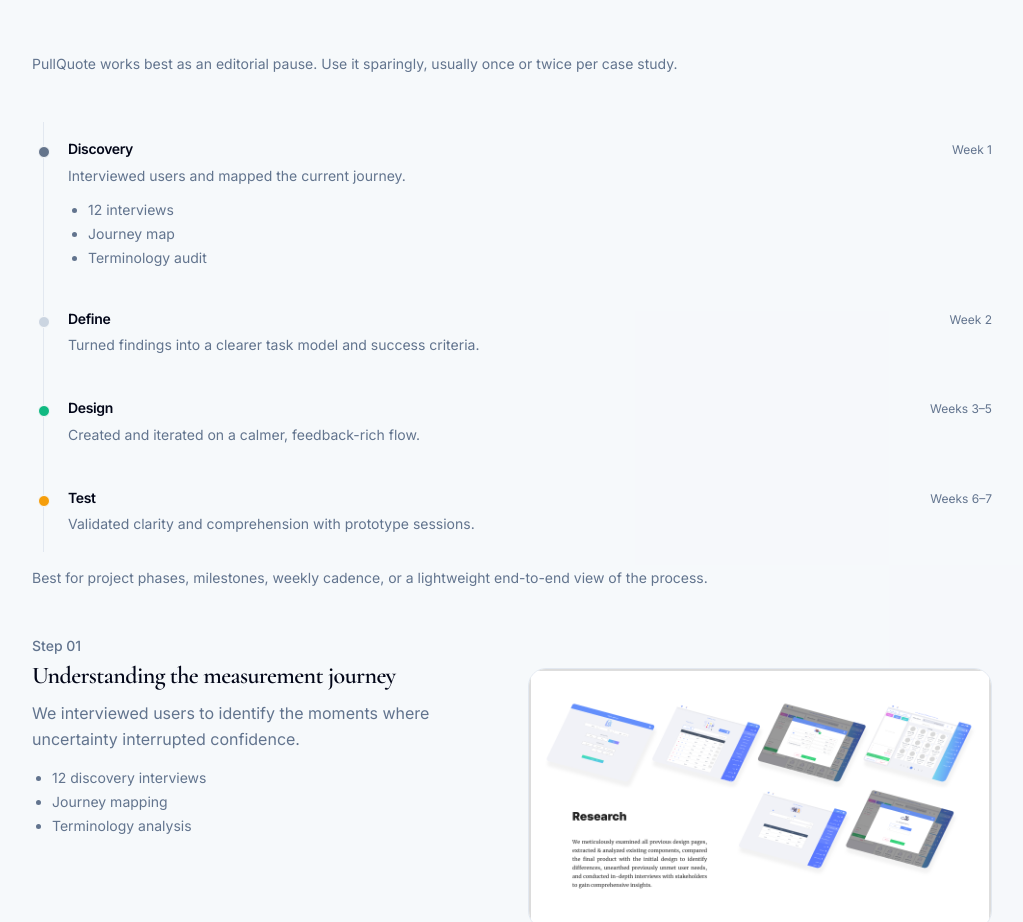
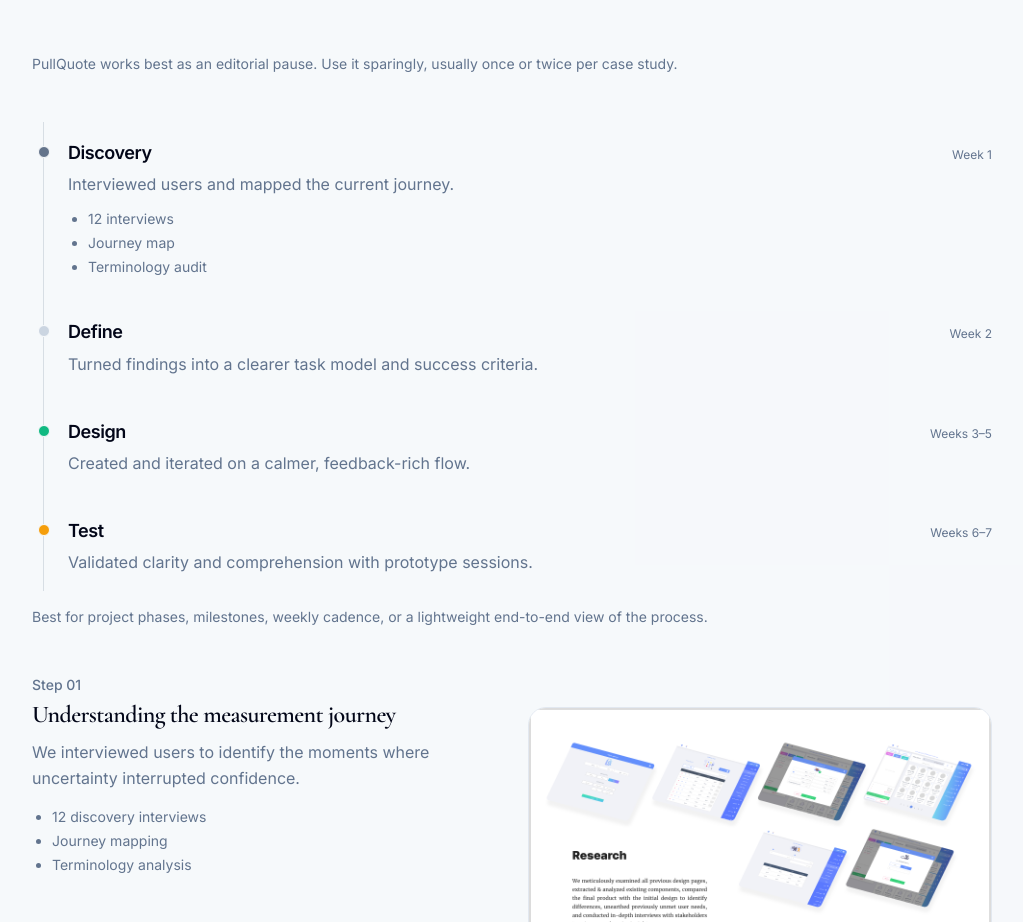
Before and after one commit to shkyb/shkyb.github.io, a React (Vite) app: page /projects/blocks in a window 1280 px wide. Shown: the part 6040-6962 px from the top of the page, without its empty margins (128-1151 px from the left). Built offline with nearby package versions, Linux system fonts and the light colour scheme.

Commit message:
timeline style adjustments

```diff
--- a/src/components/case/blocks/Timeline.jsx
+++ b/src/components/case/blocks/Timeline.jsx
@@ -50,7 +50,7 @@ export function Timeline({
     if (typeof body === "string") {
       return (
         <Prose>
-          <p className={cn("m-0 text-sm text-(--project-muted-foreground,var(--muted-foreground))", className)}>{body}</p>
+          <p className={cn("m-0 text-base text-(--project-muted-foreground,var(--muted-foreground))", className)}>{body}</p>
         </Prose>
       )
     }
@@ -60,7 +60,7 @@ export function Timeline({
 
   if (variant === "cards") {
     return (
-      <div className={cn("grid gap-4 sm:grid-cols-2 lg:grid-cols-3", className)}>
+      <div className={cn(sp.itemToItem, "grid gap-4 sm:grid-cols-2 lg:grid-cols-3", className)}>
         {items.map((it, idx) => (
           <div
             key={idx}
@@ -69,10 +69,10 @@ export function Timeline({
             )}
           >
             <div className="flex items-start gap-3">
-              <span className="mt-1 h-2.5 w-2.5 rounded-full" style={dotStyle(it.tone)} aria-hidden="true" />
+              <span className="mt-1 h-3 w-3 rounded-full" style={dotStyle(it.tone)} aria-hidden="true" />
               <div className="min-w-0">
                 <Prose>
-                  <p className="m-0 text-sm font-semibold tracking-tight text-(--project-foreground,var(--foreground))">{it.title}</p>
+                  <p className="m-0 text-lg font-semibold tracking-tight text-(--project-foreground,var(--foreground))">{it.title}</p>
                 </Prose>
                 {it.range ? (
                   <Prose>
@@ -125,7 +125,7 @@ export function Timeline({
   return (
     <div className={cn(sp.itemToItem, "relative", className)}>
       {/* vertical rail */}
-      <div className="absolute left-2.75 top-0 h-full w-px bg-border" aria-hidden="true" />
+      <div className="absolute left-2.75 top-0 h-full w-px opacity-20" style={{ background: "var(--project-kicker, var(--project-primary, var(--muted-foreground)))" }} aria-hidden="true" />
 
       <div className="space-y-2">
         {items.map((it, idx) => (
@@ -140,7 +140,7 @@ export function Timeline({
             <div className="flex flex-col gap-1">
               <div className="flex flex-wrap items-baseline justify-between gap-x-4 gap-y-1">
                 <Prose>
-                  <p className="m-0 text-sm font-semibold tracking-tight text-(--project-foreground,var(--foreground))">{it.title}</p>
+                  <p className="m-0 text-lg font-semibold tracking-tight text-(--project-foreground,var(--foreground))">{it.title}</p>
                 </Prose>
                 {it.range ? (
                   <Prose>
```
